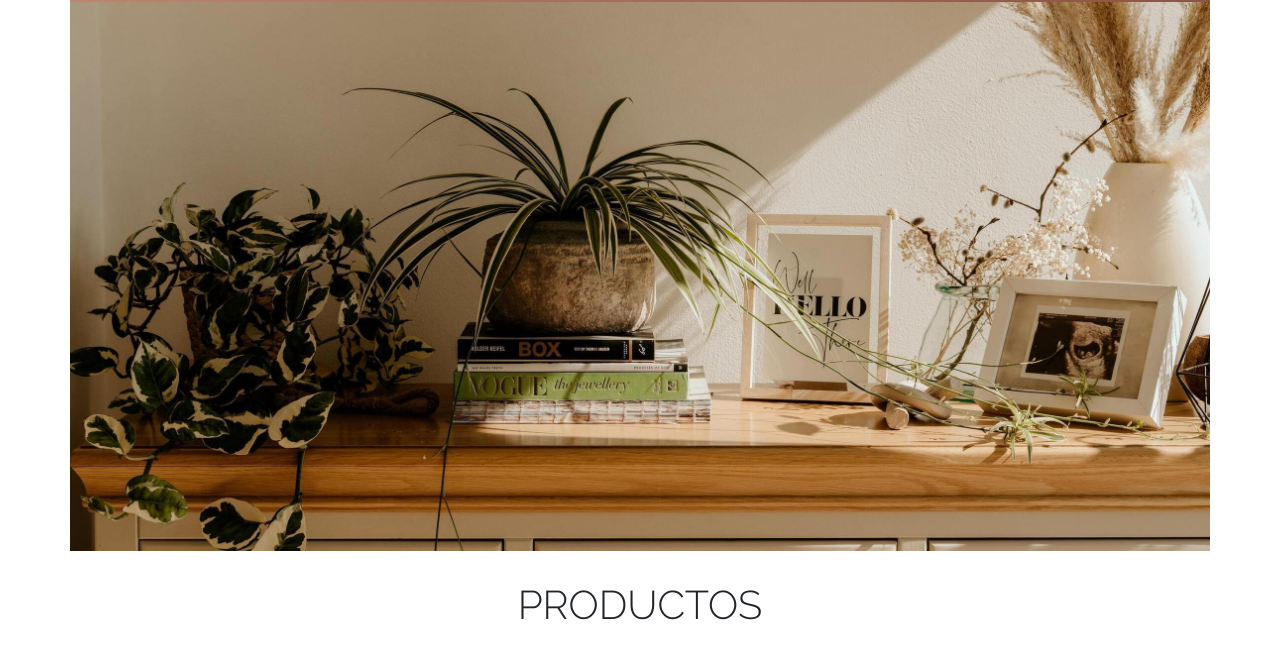
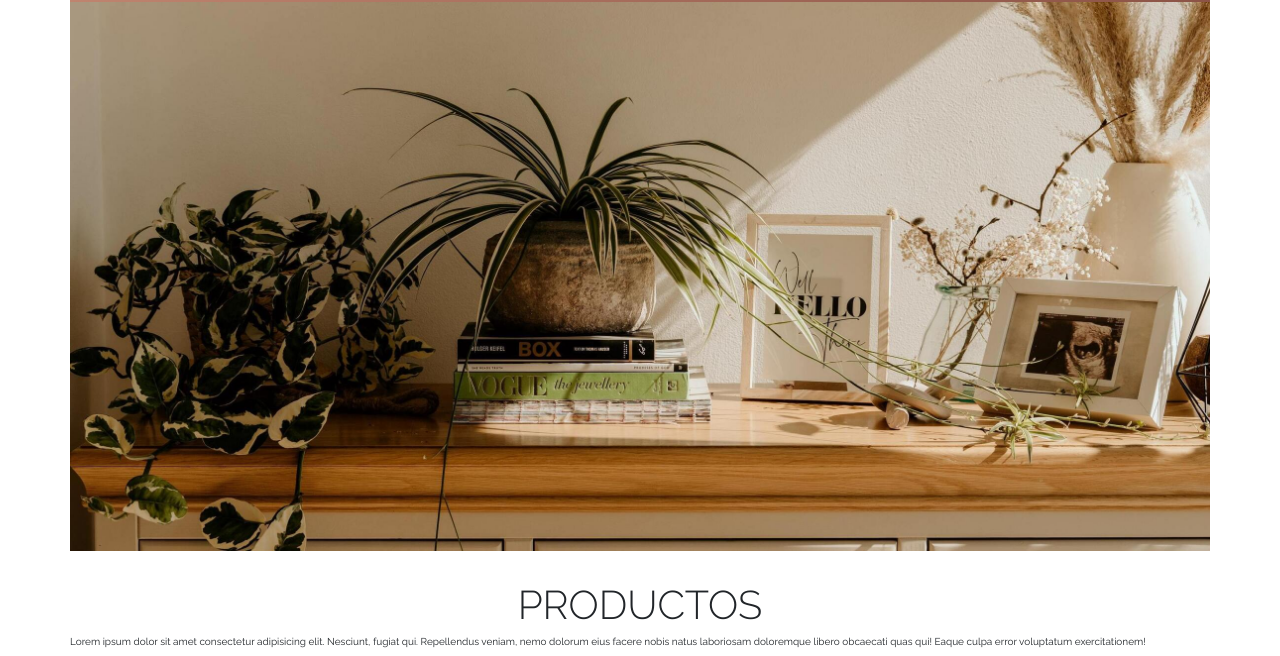
Before and after one commit to AgusHernandez/Minou.Minou-Hernandez, a plain HTML site: page index.html in a window 1280 px wide. Shown: the part 69-725 px from the top of the page. Drawn offline with nearby package versions, Linux system fonts and the light colour scheme.

Commit message:
Modificación index

```diff
--- a/index.html
+++ b/index.html
@@ -43,6 +43,7 @@
     <main>
         <section class="container-lg position-relative">
             <h2 class="display-3 mt-5 text-center">PRODUCTOS</h2>
+            <p>Lorem ipsum dolor sit amet consectetur adipisicing elit. Nesciunt, fugiat qui. Repellendus veniam, nemo dolorum eius facere nobis natus laboriosam doloremque libero obcaecati quas qui! Eaque culpa error voluptatum exercitationem!</p>
             <article class="row cardsProductos justify-content-center mt-5 img-fluid">
                 <article class="col-lg-3 col-md-6 col-sm-4 col-6 cardProducto">
                     <div class="card h-100 text-center border-dark">
```
